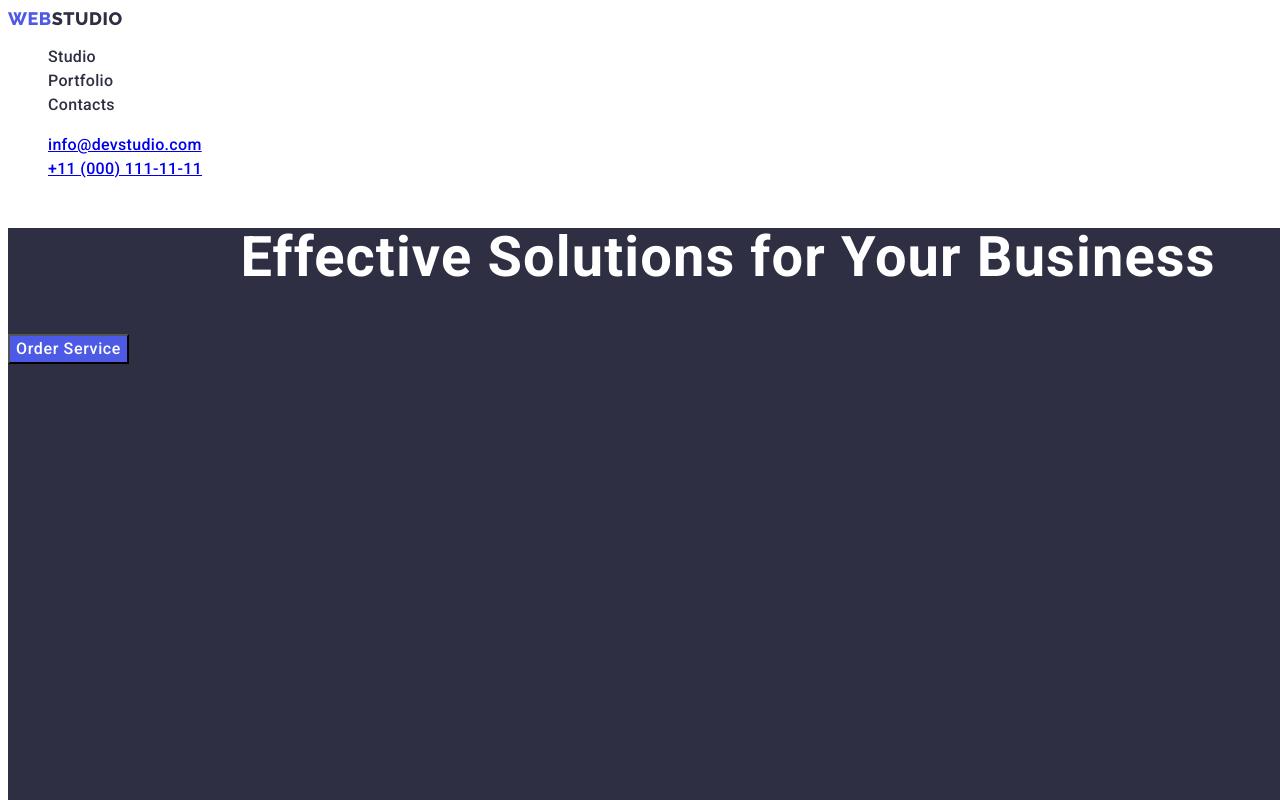
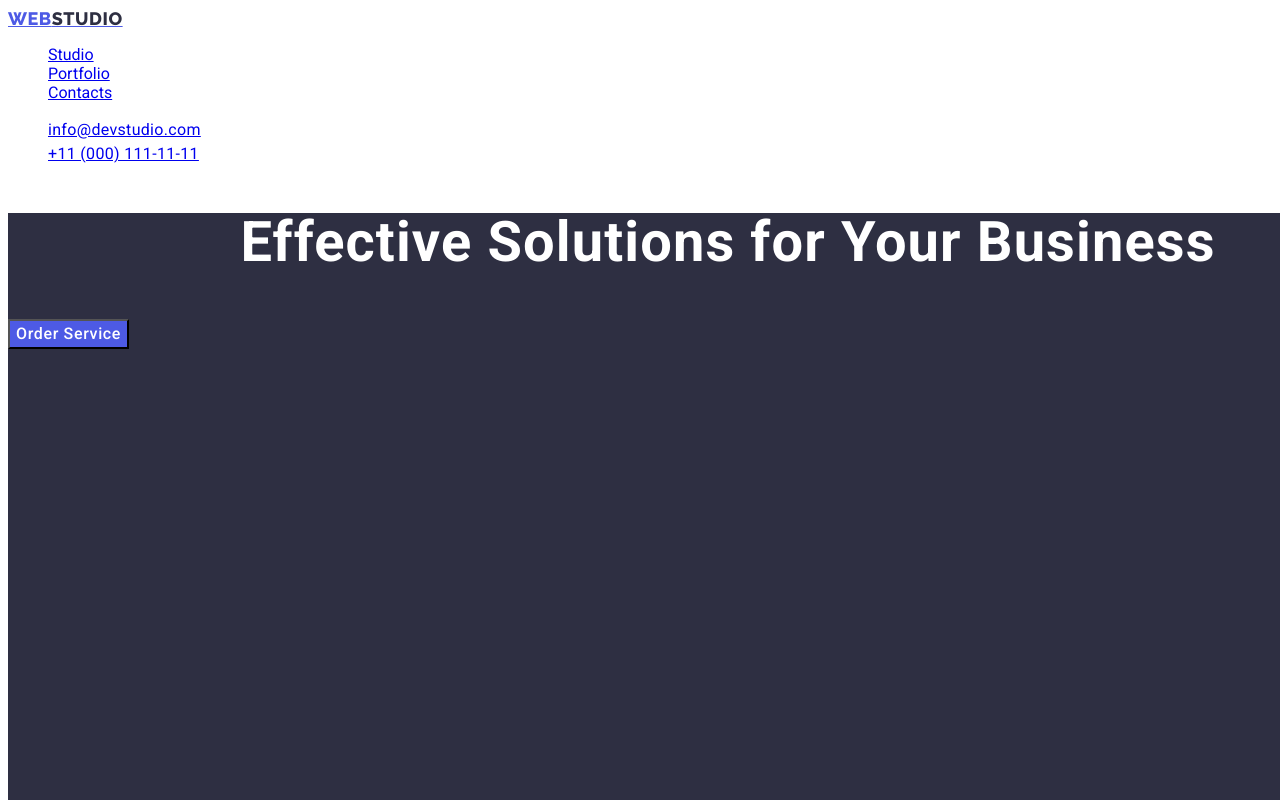
Before and after one commit to KamilaWaniek/goit-markup-hw-02, a plain HTML site: page index.html in a window 1280 px wide. Shown: the top 800 px of the page. Drawn offline with Linux system fonts and the light colour scheme.

Commit message:
Update styles.css

```diff
--- a/css/styles.css
+++ b/css/styles.css
@@ -13,6 +13,10 @@ body {
   background-color: var(--background-color);
 }
 
+.link {
+  text-decoration: none;
+}
+
 .website-logo {
   font-family: "Raleway", sans-serif;
   color: var(--main-page-color-2);
@@ -21,31 +25,22 @@ body {
   line-height: 1.17em;
   letter-spacing: 0.54px;
   text-transform: uppercase;
-  text-decoration: none;
 }
 
 .logo {
   color: var(--main-page-color);
 }
 
-.studio-content-page,
-.portfolio-content-page,
-.contacts-content-page {
-  color: var(--main-page-color);
-  font-size: 16px;
-  font-weight: 500;
-  line-height: 24px;
-  letter-spacing: 0.32px;
-  text-decoration: none;
+.list {
+  list-style: none;
 }
 
-.list {
+.table-of-contents {
   color: var(--main-page-color);
   font-size: 16px;
   font-weight: 500;
   line-height: 1.5em;
   letter-spacing: 0.32px;
-  list-style: none;
 }
 
 .header-contacts {
@@ -153,7 +148,7 @@ body {
   flex-shrink: 0;
 }
 
-.footer-logo {
+.link {
   color: var(--main-page-color-2);
   font-family: Raleway;
   font-size: 18px;
@@ -176,6 +171,7 @@ body {
 
 .footer-main-text {
   color: var(--main-text-color-2);
+  font-family: "Raleway", sans-serif;
   font-size: 16px;
   font-weight: 400;
   line-height: 1.5em;
```
